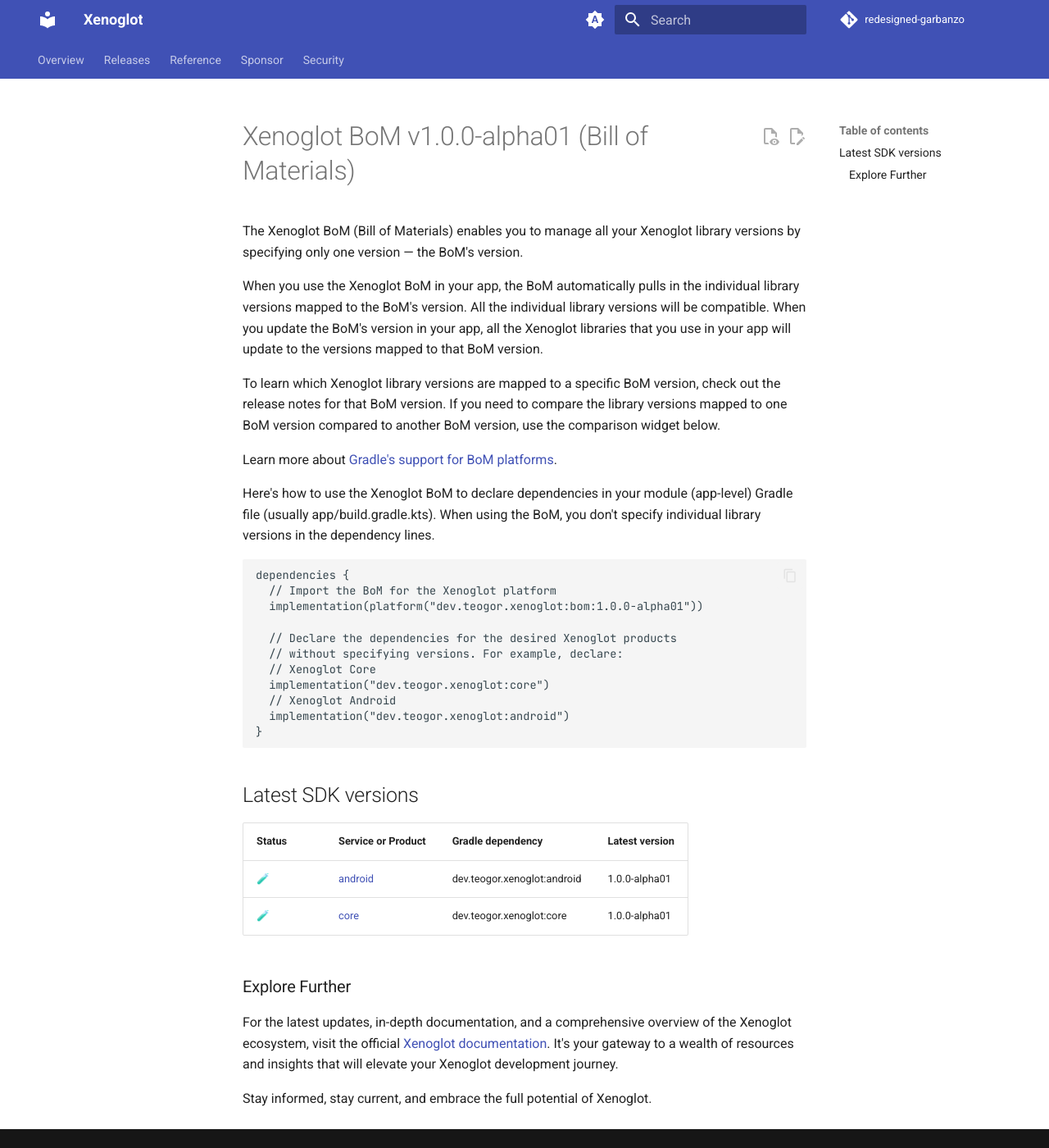
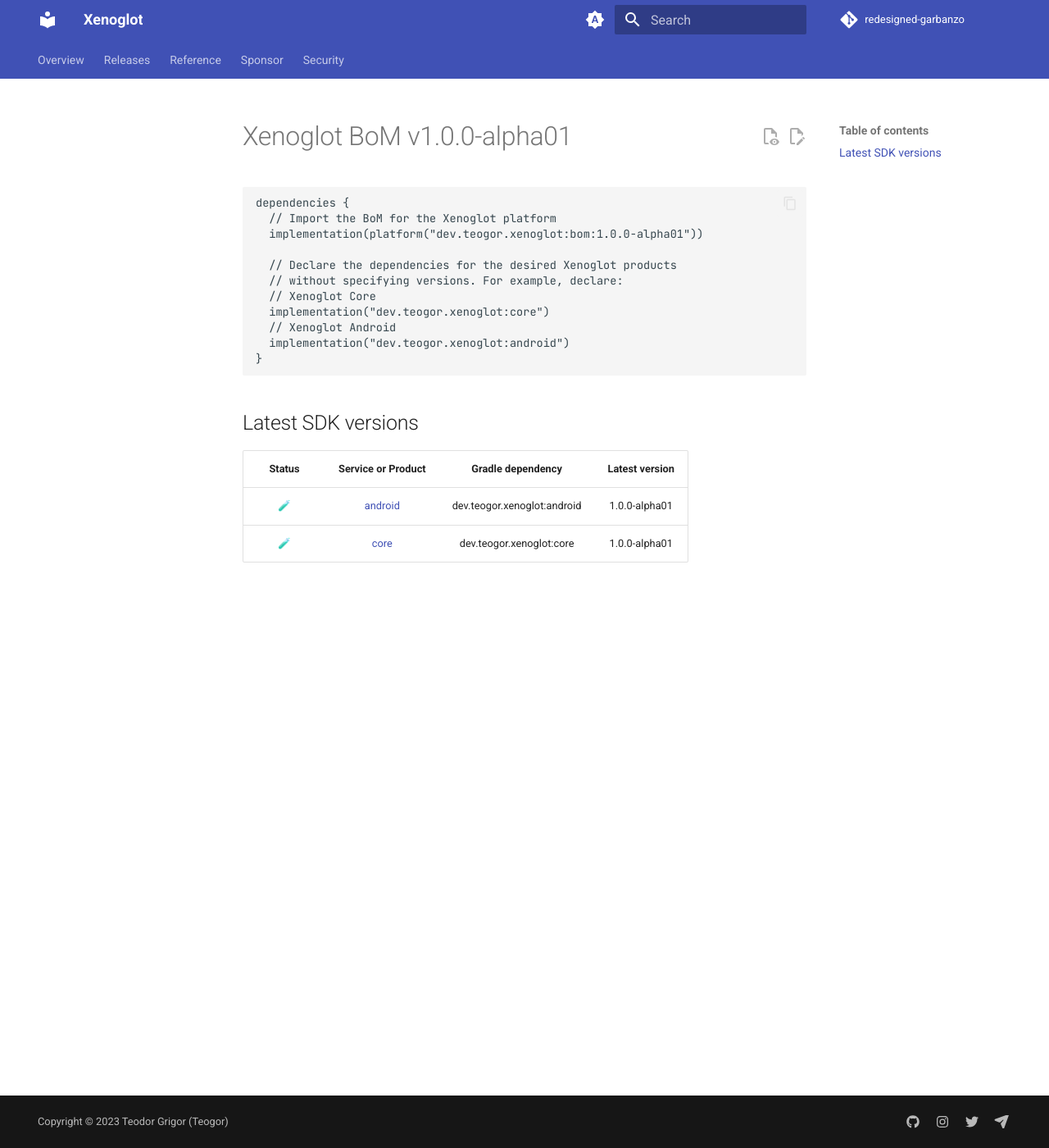
Before and after one commit to teogor/redesigned-garbanzo, an MkDocs documentation site: the page built from docs/bom/1.0.0-alpha01/bom-version-1.0.0-alpha01.md, in a window 1280 px wide and 1400 px high. Shown: the whole window at 82% size. Built offline with MkDocs 1.6.1 and Material for MkDocs 9.7.7, drawn with Linux system fonts in a browser that asks for light colours; comment, search, counter and statistics services are not loaded.

Commit message:
Update bom-version-1.0.0-alpha01.md

````diff
--- a/docs/bom/1.0.0-alpha01/bom-version-1.0.0-alpha01.md
+++ b/docs/bom/1.0.0-alpha01/bom-version-1.0.0-alpha01.md
@@ -1,14 +1,4 @@
-# Xenoglot BoM v1.0.0-alpha01 (Bill of Materials)
-
-The Xenoglot BoM (Bill of Materials) enables you to manage all your Xenoglot library versions by specifying only one version — the BoM's version.
-
-When you use the Xenoglot BoM in your app, the BoM automatically pulls in the individual library versions mapped to the BoM's version. All the individual library versions will be compatible. When you update the BoM's version in your app, all the Xenoglot libraries that you use in your app will update to the versions mapped to that BoM version.
-
-To learn which Xenoglot library versions are mapped to a specific BoM version, check out the release notes for that BoM version. If you need to compare the library versions mapped to one BoM version compared to another BoM version, use the comparison widget below.
-
-Learn more about [Gradle's support for BoM platforms](https://docs.gradle.org/4.6-rc-1/userguide/managing_transitive_dependencies.html#sec:bom_import).
-
-Here's how to use the Xenoglot BoM to declare dependencies in your module (app-level) Gradle file (usually app/build.gradle.kts). When using the BoM, you don't specify individual library versions in the dependency lines.
+# Xenoglot BoM v1.0.0-alpha01
 
 ```kt
 dependencies {
@@ -26,13 +16,7 @@
 
 ## Latest SDK versions
 
-| Status | Service or Product | Gradle dependency | Latest version |
-| ------ | ------------------ | ----------------- | -------------- |
-| 🧪 | [android](/android) | dev.teogor.xenoglot:android | 1.0.0-alpha01 |
-| 🧪 | [core](/core) | dev.teogor.xenoglot:core | 1.0.0-alpha01 |
-
-### Explore Further
-
-For the latest updates, in-depth documentation, and a comprehensive overview of the Xenoglot ecosystem, visit the official [Xenoglot documentation](/docs/). It's your gateway to a wealth of resources and insights that will elevate your Xenoglot development journey.
-
-Stay informed, stay current, and embrace the full potential of Xenoglot.
+| Status | Service or Product  |      Gradle dependency      | Latest version |
+|:------:|:-------------------:|:---------------------------:|:--------------:|
+|   🧪   | [android](/android) | dev.teogor.xenoglot:android | 1.0.0-alpha01  |
+|   🧪   |    [core](/core)    |  dev.teogor.xenoglot:core   | 1.0.0-alpha01  |
````
